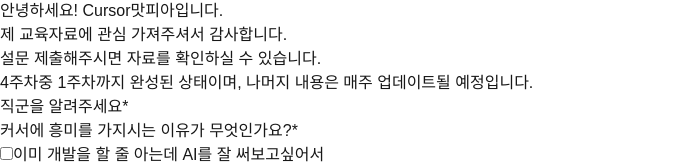
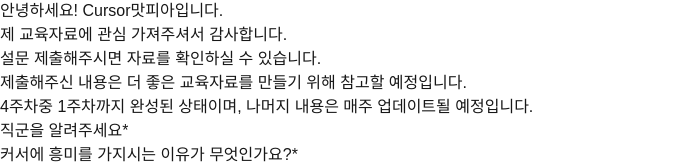
Before and after one commit to hiimjayson/hello-frontend, a Next.js app: page / in a window 1280 px wide. Shown: the part 136-300 px from the top of the page, without its empty margins (0-682 px from the left). Built offline with nearby package versions, Linux system fonts and the light colour scheme.

Commit message:
feat: 문구 추가

```diff
--- a/src/app/page.tsx
+++ b/src/app/page.tsx
@@ -110,6 +110,9 @@
           <p>안녕하세요! Cursor맛피아입니다.</p>
           <p>제 교육자료에 관심 가져주셔서 감사합니다.</p>
           <p>설문 제출해주시면 자료를 확인하실 수 있습니다.</p>
+          <p>
+            제출해주신 내용은 더 좋은 교육자료를 만들기 위해 참고할 예정입니다.
+          </p>
           <p className="text-sm text-gray-600 dark:text-gray-400">
             4주차중 1주차까지 완성된 상태이며, 나머지 내용은 매주 업데이트될
             예정입니다.
```
